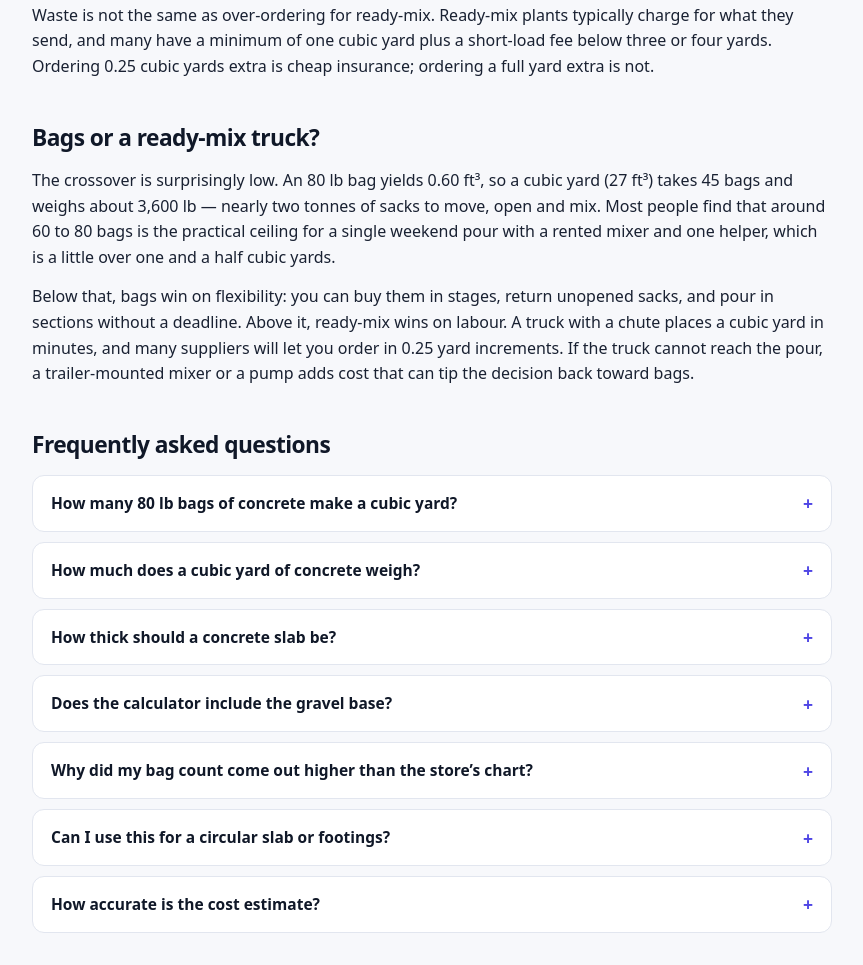
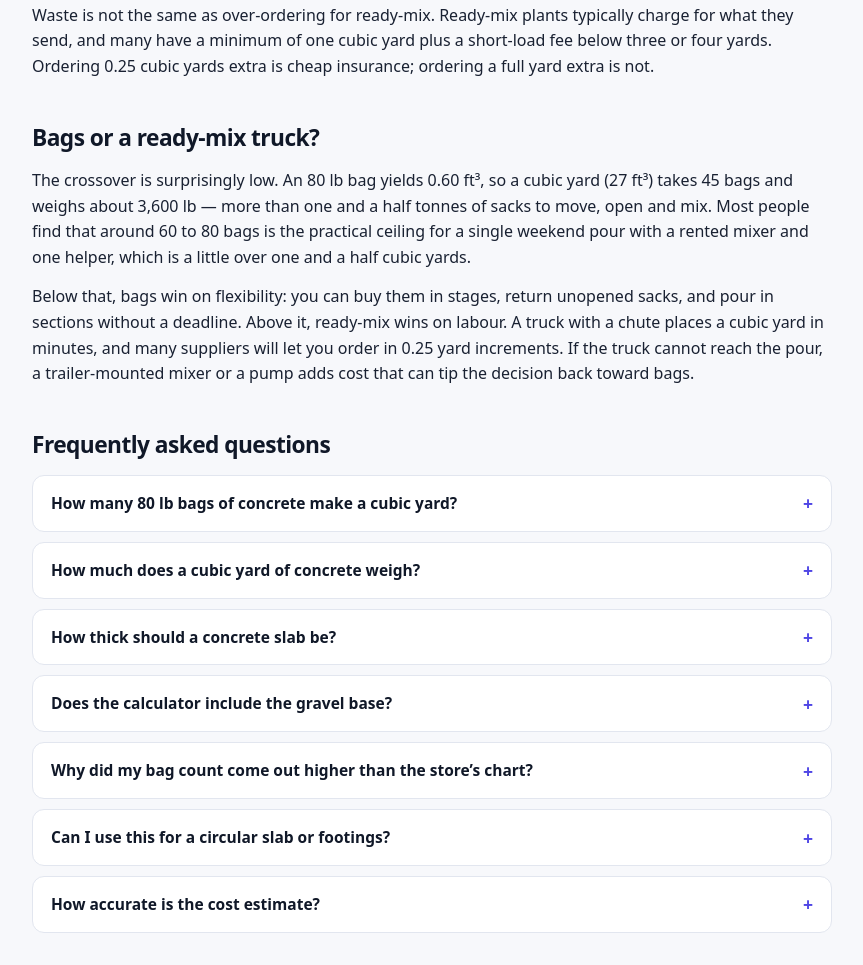
Before and after one commit to Dr-DDon2/Dr-DDon2.github.io, a plain HTML site: page concrete/index.html in a window 1280 px wide. Shown: the part 3904-4869 px from the top of the page, without its empty margins (68-931 px from the left). Drawn offline with Linux system fonts and the light colour scheme.

Commit message:
Tidy weight wording

```diff
--- a/concrete/index.html
+++ b/concrete/index.html
@@ -240,7 +240,7 @@ bags              = ⌈ (volume + waste) ÷ bag yield ⌉</div>
       <p>Waste is not the same as over-ordering for ready-mix. Ready-mix plants typically charge for what they send, and many have a minimum of one cubic yard plus a short-load fee below three or four yards. Ordering 0.25 cubic yards extra is cheap insurance; ordering a full yard extra is not.</p>
 
       <h2>Bags or a ready-mix truck?</h2>
-      <p>The crossover is surprisingly low. An 80 lb bag yields 0.60 ft³, so a cubic yard (27 ft³) takes 45 bags and weighs about 3,600 lb — nearly two tonnes of sacks to move, open and mix. Most people find that around 60 to 80 bags is the practical ceiling for a single weekend pour with a rented mixer and one helper, which is a little over one and a half cubic yards.</p>
+      <p>The crossover is surprisingly low. An 80 lb bag yields 0.60 ft³, so a cubic yard (27 ft³) takes 45 bags and weighs about 3,600 lb — more than one and a half tonnes of sacks to move, open and mix. Most people find that around 60 to 80 bags is the practical ceiling for a single weekend pour with a rented mixer and one helper, which is a little over one and a half cubic yards.</p>
       <p>Below that, bags win on flexibility: you can buy them in stages, return unopened sacks, and pour in sections without a deadline. Above it, ready-mix wins on labour. A truck with a chute places a cubic yard in minutes, and many suppliers will let you order in 0.25 yard increments. If the truck cannot reach the pour, a trailer-mounted mixer or a pump adds cost that can tip the decision back toward bags.</p>
 
       <h2>Frequently asked questions</h2>
```
